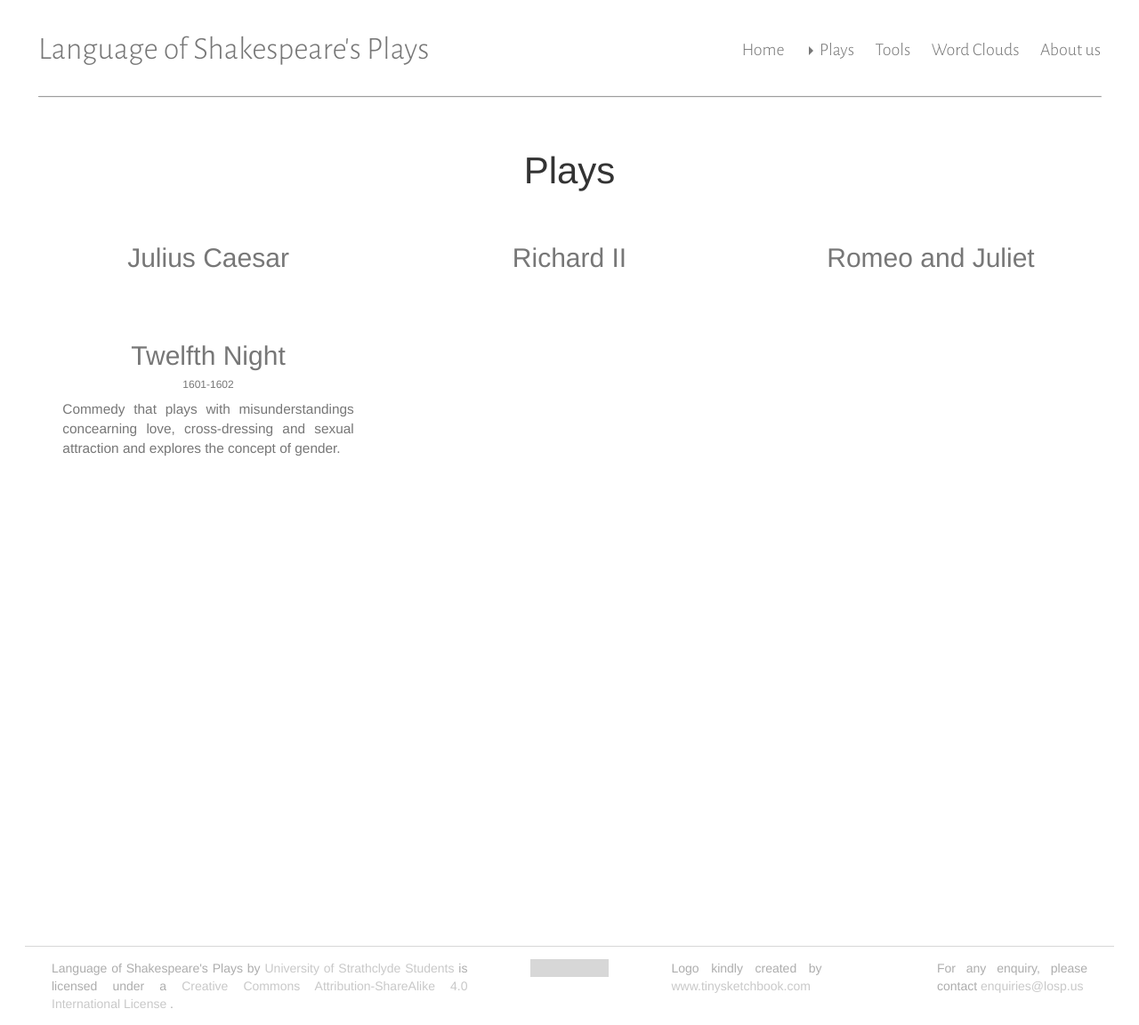
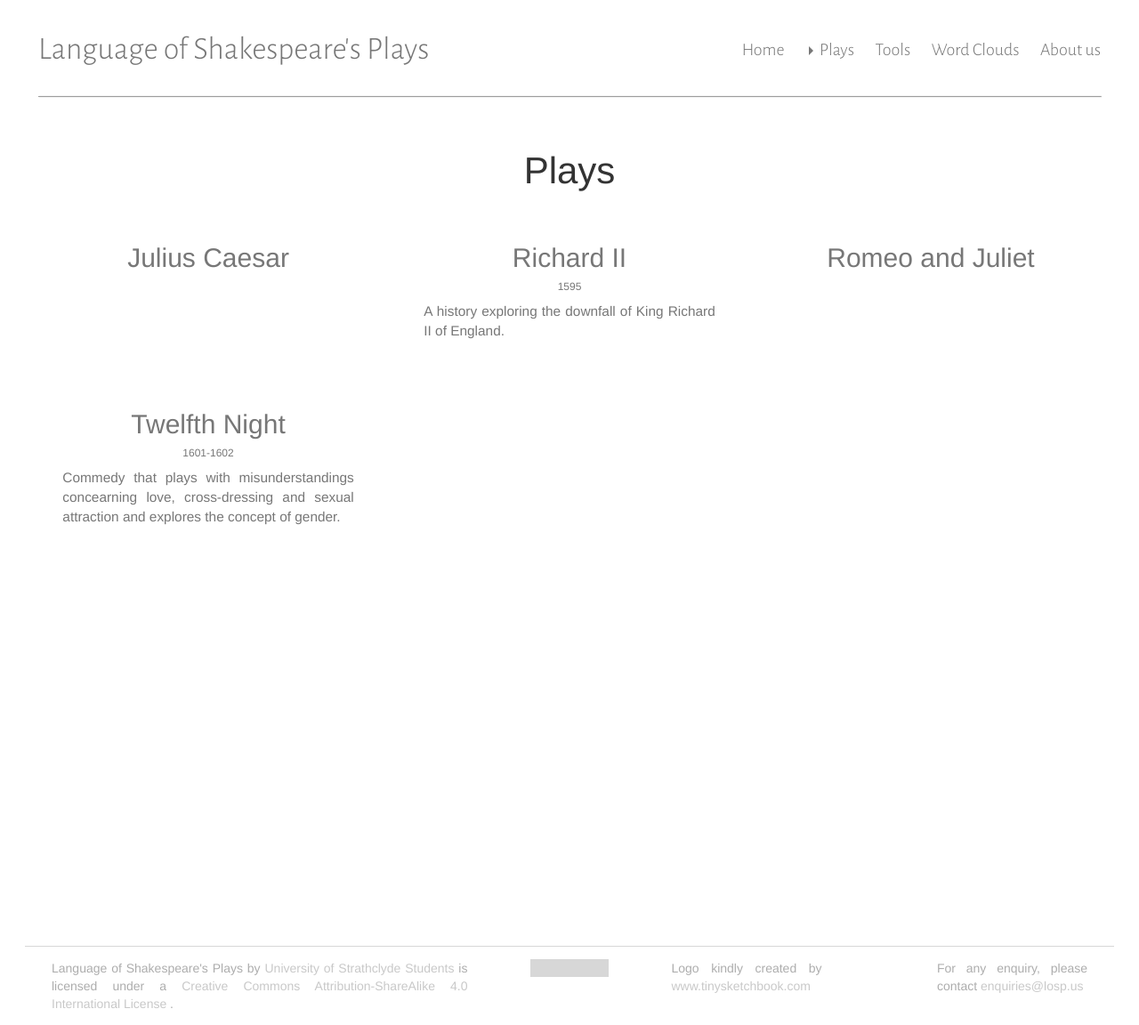
Before and after one commit to iahmed0/SU-LOSP.github.io, a Jekyll site: the page built from analyses.md, in a window 1280 px wide. Shown: the whole page at 89% size. Built offline with Jekyll 4.4.1, drawn with Linux system fonts in a browser that asks for light colours; grey boxes are pictures that could not be loaded.

Commit message:
Add summary and year of Richard II

```diff
--- a/_analyses/richard_ii/index.md
+++ b/_analyses/richard_ii/index.md
@@ -3,6 +3,8 @@ title: Richard II
 permalink: /analyses/richard_ii/
 read_play: http://shakespeare.mit.edu/richardii/full.html
 pdf: richard_ii.pdf
+year: 1595
+summary: A history exploring the downfall of King Richard II of England.
 ---
 
 <br>
```
